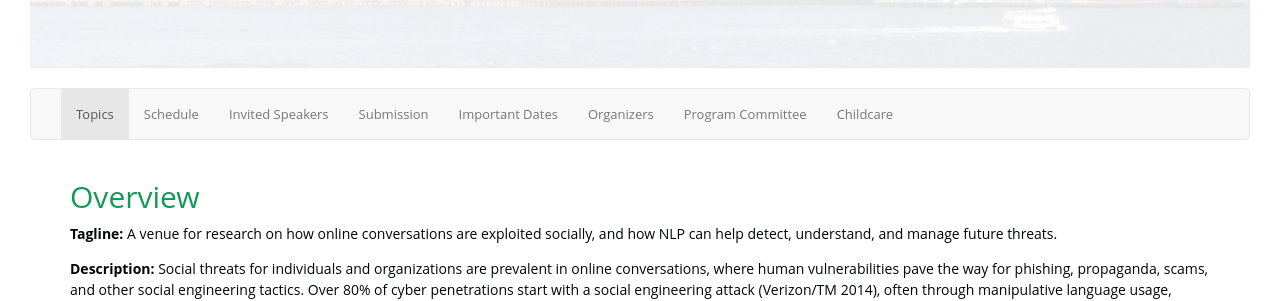
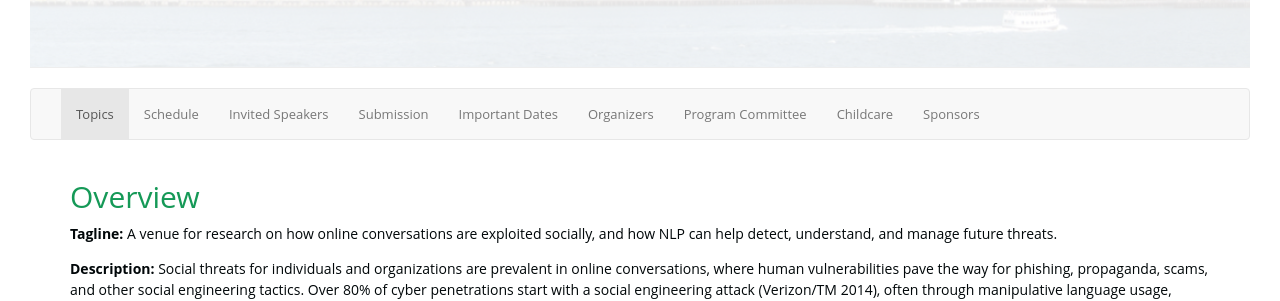
Before and after one commit to social-threats/social-threats.github.io, a Jekyll site: the page built from index.html, in a window 1280 px wide and 900 px high. Shown: the part 295-596 px from the top of the window. Built offline with Jekyll 4.4.1, drawn with Linux system fonts in a browser that asks for light colours; nearby versions of some CDN libraries.

Commit message:
sponsors added

```diff
--- a/_includes/_STOC_2020/navbar.html
+++ b/_includes/_STOC_2020/navbar.html
@@ -26,6 +26,7 @@
                     <li><a href="#program-commitee">Program Committee</a></li>
                     <li><a href="https://naacl2018.wordpress.com/2018/01/19/onsite-childcare/"
                            target="_blank">Childcare</a></li>
+                    <li><a href="#sponsors">Sponsors</a></li>
                 </ul>
             </div><!--/.nav-collapse -->
         </div><!--/.container-fluid -->
```
